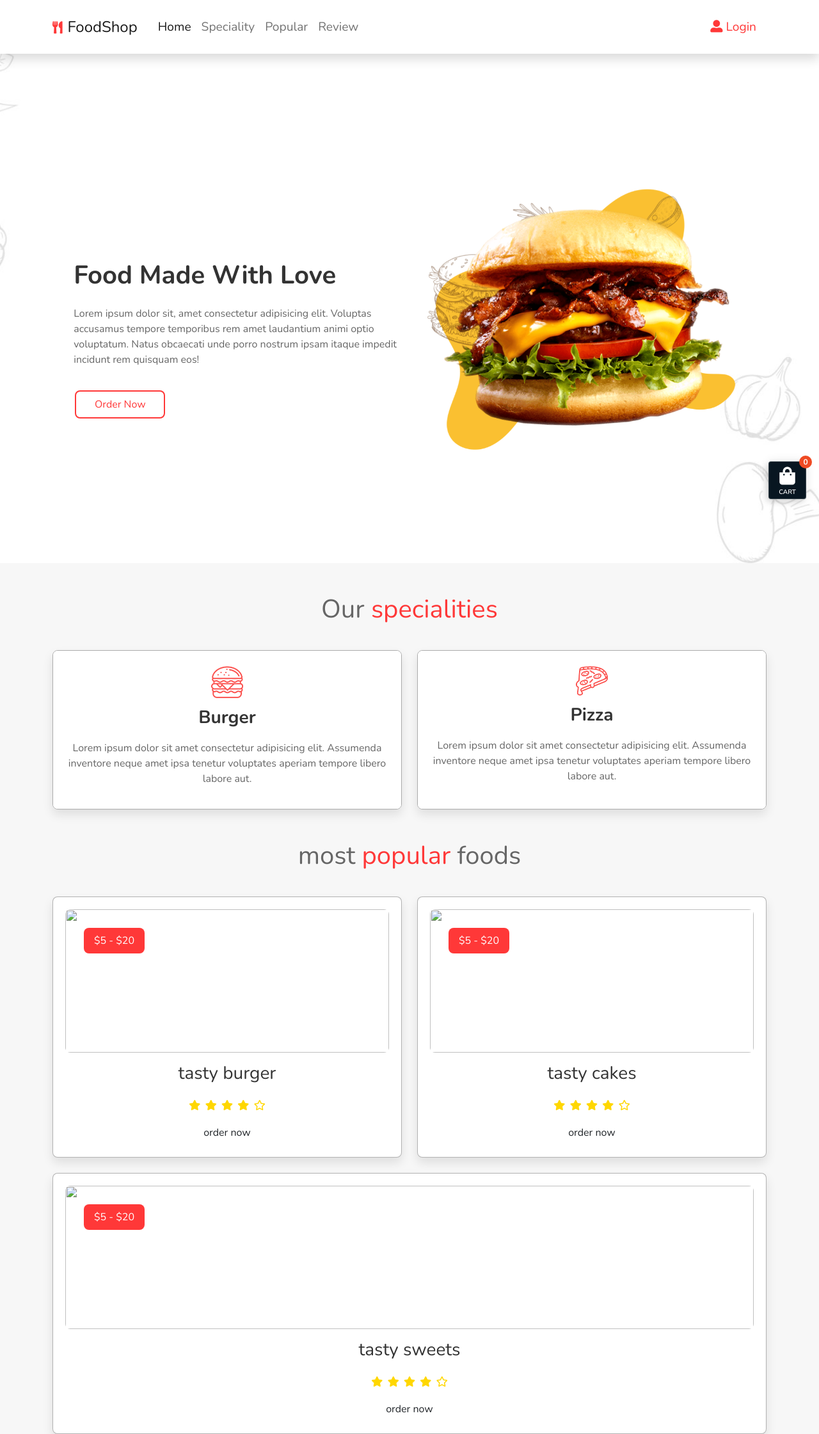
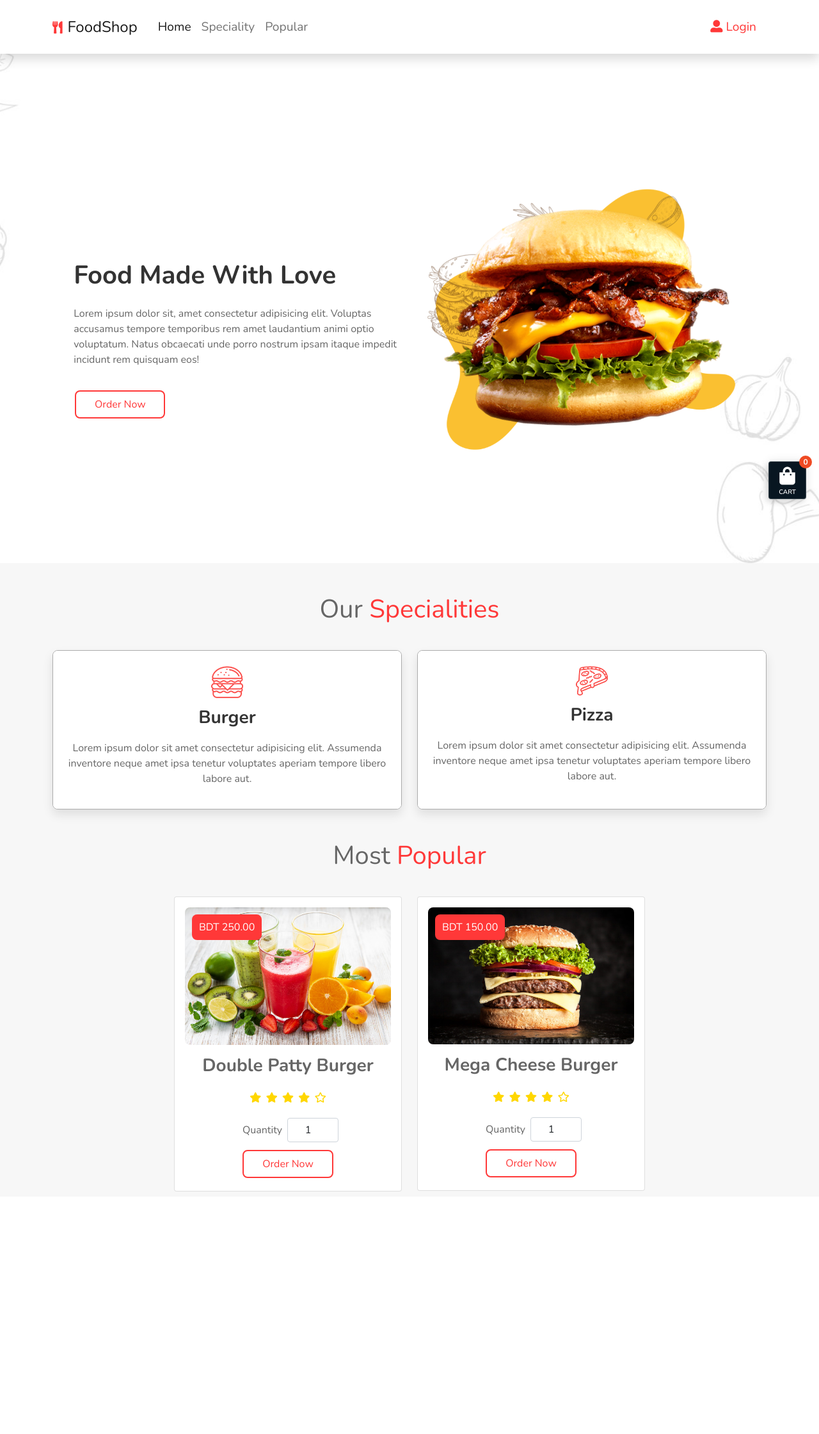
Before and after one commit to antonin686/FoodShop, a Django app: page / in a window 1280 px wide. Shown: the whole page at 64% size. After the commit the page ends 1862 px from the top, so only its background shows below. Run offline with Django 3.2, Linux system fonts and the light colour scheme; data comes from the database, SQL or seed files in the repository; both versions use the stored data as it was after the commit; data that the repository does not hold is empty; some libraries are stand-ins or nearby versions.

Commit message:
added popular products in welcome page

```diff
--- a/shop/templates/base.html
+++ b/shop/templates/base.html
@@ -36,7 +36,7 @@
         <div class="collapse navbar-collapse" id="navbarSupportedContent">
           <ul class="navbar-nav me-auto mb-2 mb-lg-0">
             <li class="nav-item">
-              <a class="nav-link active" aria-current="page" href="{% url 'welcome' %}">
+              <a class="nav-link active" aria-current="page" href="/#">
                 Home
               </a>
             </li>
@@ -44,10 +44,7 @@
               <a class="nav-link" href="/#speciality">Speciality</a>
             </li>
             <li class="nav-item">
-              <a class="nav-link" href="#">Popular</a>
-            </li>
-            <li class="nav-item">
-              <a class="nav-link" href="#">Review</a>
+              <a class="nav-link" href="/#popular">Popular</a>
             </li>
           </ul>
           <ul class="d-flex navbar-nav align-items-center">
--- a/shop/templates/welcome.html
+++ b/shop/templates/welcome.html
@@ -8,7 +8,7 @@
       tempore temporibus rem amet laudantium animi optio voluptatum. Natus obcaecati
       unde porro nostrum ipsam itaque impedit incidunt rem quisquam eos!
     </p>
-    <a href="#" class="btn-custom">Order Now</a>
+    <a href="#popular" class="btn-custom">Order Now</a>
   </div>
 
   <div class="image">
@@ -18,7 +18,7 @@
 
 <div class="container">
   <section class="speciality" id="speciality">
-    <h1 class="heading">Our <span>specialities</span></h1>
+    <h1 class="heading">Our <span>Specialities</span></h1>
     <div class="box-container">
       {% for category in categories %}
       <a href="{% url 'category_products' category.id %}" class="box">
@@ -33,14 +33,19 @@
     </div>
   </section>
 
-  <section class="popular" id="popular">
-    <h1 class="heading">most <span>popular</span> foods</h1>
-
-    <div class="box-container">
-      <div class="box">
-        <span class="price"> $5 - $20 </span>
-        <img src="" alt="" />
-        <h3>tasty burger</h3>
+  <section id="popular" class="product-list">
+    <h1 class="heading">Most <span>Popular</span></h1>
+    <div class="row justify-content-md-center">
+      {% for product in popular %}
+      <div class="col-md-4 mb-2">
+        <div class="card card-body">
+          <span class="price"> BDT {{ product.product__price }} </span>
+          <img class="card-img-top" src="{% static '' %}{{'media/'}}{{product.product__image}}" alt="" />
+          <h3>
+            <a class="product-title fw-bold" href="{% url 'product_detail' product.product_id %}">
+              {{ product.product__name }}
+            </a>
+          </h3>
           <div class="stars">
             <i class="fas fa-star"></i>
             <i class="fas fa-star"></i>
@@ -48,34 +53,18 @@
             <i class="fas fa-star"></i>
             <i class="far fa-star"></i>
           </div>
-        <a href="#" class="btn">order now</a>
+          <div class="d-flex justify-content-center align-items-center my-2">
+            <label class="mx-2" for="quantity-{{ product.product_id }}">Quantity</label>
+            <div class="quantity-input">
+              <input type="number" id="quantity-{{ product.product_id }}" class="form-control" min="1" value="1"/>
             </div>
-      <div class="box">
-        <span class="price"> $5 - $20 </span>
-        <img src="" alt="" />
-        <h3>tasty cakes</h3>
-        <div class="stars">
-          <i class="fas fa-star"></i>
-          <i class="fas fa-star"></i>
-          <i class="fas fa-star"></i>
-          <i class="fas fa-star"></i>
-          <i class="far fa-star"></i>
           </div>
-        <a href="#" class="btn">order now</a>
+          <div>
+            <button id="btn-order-{{ product.product_id }}" class="btn-custom btn-order">Order Now</button>
           </div>
-      <div class="box">
-        <span class="price"> $5 - $20 </span>
-        <img src="" alt="" />
-        <h3>tasty sweets</h3>
-        <div class="stars">
-          <i class="fas fa-star"></i>
-          <i class="fas fa-star"></i>
-          <i class="fas fa-star"></i>
-          <i class="fas fa-star"></i>
-          <i class="far fa-star"></i>
         </div>
-        <a href="#" class="btn">order now</a>
       </div>
+      {% endfor %}
     </div>
   </section>
 </div>
--- a/shop/views/public.py
+++ b/shop/views/public.py
@@ -1,10 +1,22 @@
 from django.shortcuts import redirect, render
-from ..models import Category, Product
+from ..models import Category, Product, OrderItem
+from django.db.models import Sum, F, Count
+from pprint import pprint
+from datetime import timedelta
+from django.utils import timezone
+
 
 def welcome(request):
+
+    thirty_days_ago = timezone.now() - timedelta(days=30)
     categories = Category.objects.all()
-    context = {'categories' :categories}
+    popular = OrderItem.objects.filter(created_at__gte=thirty_days_ago).values(
+        'product_id', 'product__name', 'product__image', 'product__price').annotate(total=Sum('quantity')).order_by('total')
+    context = {'categories': categories, 'popular': popular}
+    #pprint(popular)
+
     return render(request, 'welcome.html', context)
+
 
 def confirmMsg(request):
 
--- a/static/js/cart.js
+++ b/static/js/cart.js
@@ -13,6 +13,7 @@ window.onload = () => {
         fetchPost(urls.addToCart, formData).then((response) => {
           if (response == "success") {
             getCartDetails().then(() => {
+              alertify.set('notifier', 'position', 'bottom-center');
               alertify.success("Order has been placed");
             });
           }
```
Also changed, not shown: db.sqlite3. Lines whose indentation alone changed are shown as unchanged.
